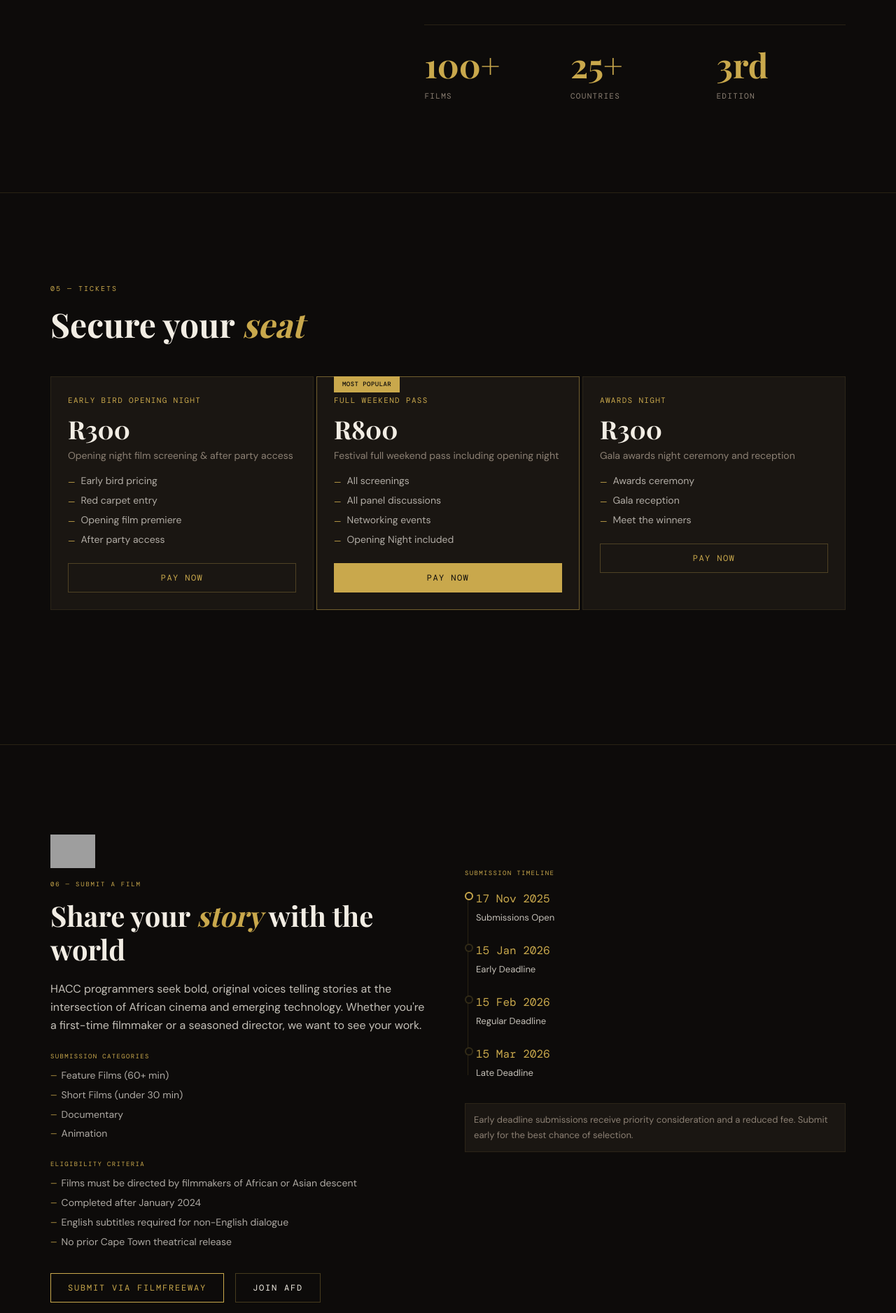
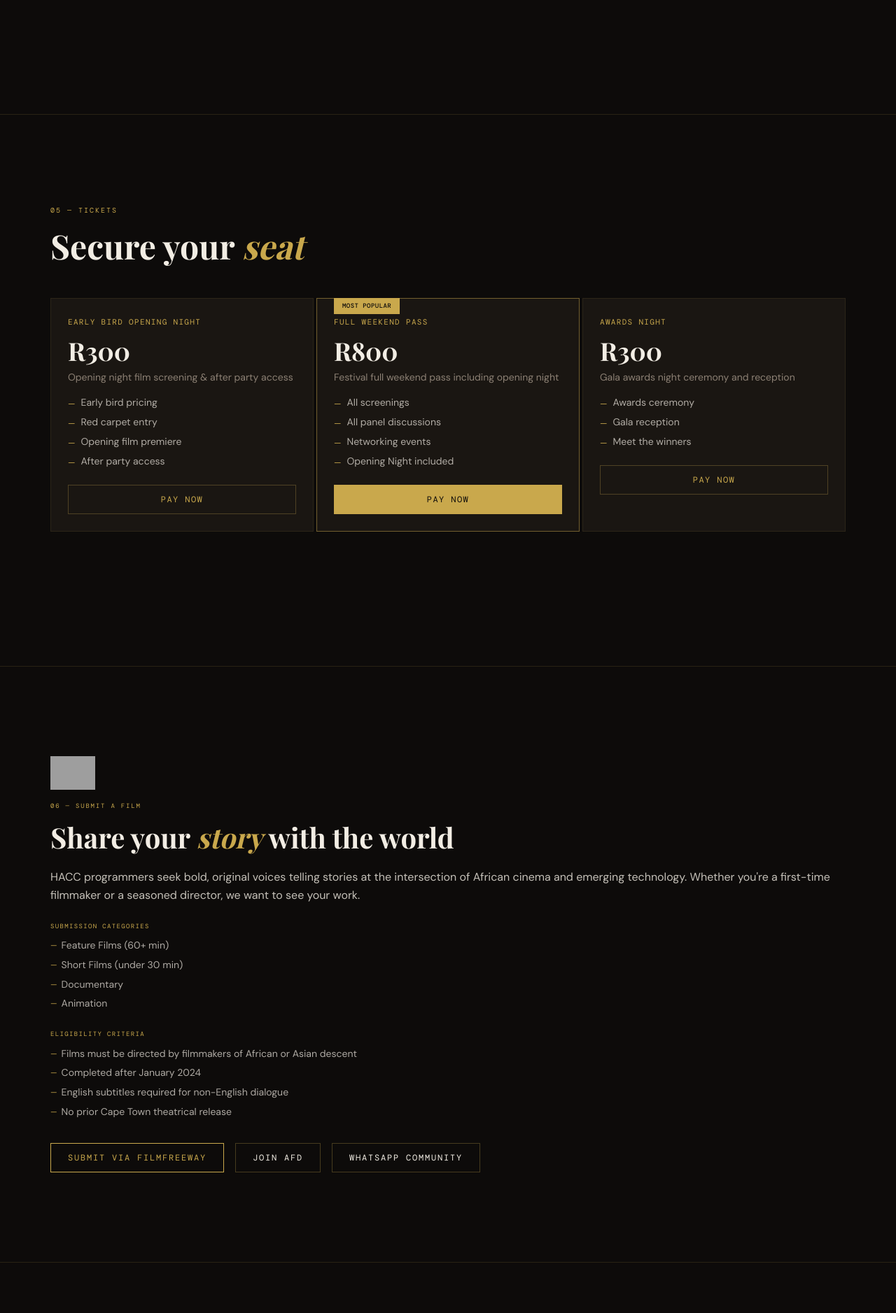
Before and after one commit to nafia007/hacc, a React (Vite) app: page / in a window 1280 px wide. Shown: the part 1140-3017 px from the top of the page at 70% size. Built offline with nearby package versions, Linux system fonts and the light colour scheme; grey boxes are pictures that could not be loaded; a web font is replaced by a local one.

Commit message:
Remove stats section from About and deadline timeline from Submit

```diff
--- a/src/sections/About.tsx
+++ b/src/sections/About.tsx
@@ -1,43 +1,5 @@
-import { useRef, useEffect, useState } from "react";
+import { useRef } from "react";
 import { motion, useInView } from "framer-motion";
-
-interface StatProps {
-  target: number;
-  suffix: string;
-  label: string;
-}
-
-function AnimatedStat({ target, suffix, label }: StatProps) {
-  const ref = useRef<HTMLDivElement>(null);
-  const isInView = useInView(ref, { once: true, margin: "-80px" });
-  const [value, setValue] = useState(0);
-
-  useEffect(() => {
-    if (!isInView) return;
-    const duration = 1500;
-    const startTime = Date.now();
-    const animate = () => {
-      const elapsed = Date.now() - startTime;
-      const progress = Math.min(elapsed / duration, 1);
-      const eased = 1 - Math.pow(1 - progress, 3);
-      setValue(Math.floor(eased * target));
-      if (progress < 1) requestAnimationFrame(animate);
-    };
-    requestAnimationFrame(animate);
-  }, [isInView, target]);
-
-  return (
-    <div ref={ref} className="text-center lg:text-left">
-      <span className="font-display text-4xl lg:text-5xl text-gold font-bold">
-        {value}
-        {suffix}
-      </span>
-      <p className="font-mono text-[11px] tracking-[0.12em] text-muted mt-2 uppercase">
-        {label}
-      </p>
-    </div>
-  );
-}
 
 export default function About() {
   const sectionRef = useRef<HTMLElement>(null);
@@ -73,7 +35,7 @@ export default function About() {
             </h2>
           </motion.div>
 
-          {/* Right: Description + Stats */}
+          {/* Right: Description */}
           <div>
             <motion.p
               initial={{ opacity: 0, y: 20 }}
@@ -98,21 +60,6 @@ export default function About() {
               diaspora, HACC is where stories find their audience and
               filmmakers find their community.
             </motion.p>
-
-            {/* Stats */}
-            <motion.div
-              initial={{ opacity: 0, y: 20 }}
-              animate={isInView ? { opacity: 1, y: 0 } : {}}
-              transition={{ duration: 0.6, delay: 0.4 }}
-              className="grid grid-cols-3 gap-6 pt-8"
-              style={{
-                borderTop: "1px solid rgba(201,168,76,0.15)",
-              }}
-            >
-              <AnimatedStat target={100} suffix="+" label="Films" />
-              <AnimatedStat target={25} suffix="+" label="Countries" />
-              <AnimatedStat target={3} suffix="rd" label="Edition" />
-            </motion.div>
           </div>
         </div>
       </div>
--- a/src/sections/Submit.tsx
+++ b/src/sections/Submit.tsx
@@ -1,12 +1,5 @@
 import { useRef } from "react";
 import { motion, useInView } from "framer-motion";
-
-const deadlines = [
-  { date: "17 Nov 2025", label: "Submissions Open", active: true },
-  { date: "15 Jan 2026", label: "Early Deadline", active: false },
-  { date: "15 Feb 2026", label: "Regular Deadline", active: false },
-  { date: "15 Mar 2026", label: "Late Deadline", active: false },
-];
 
 const categories = [
   "Feature Films (60+ min)",
@@ -34,8 +27,6 @@ export default function Submit() {
       style={{ borderBottom: "1px solid rgba(201,168,76,0.15)" }}
     >
        <div className="max-w-[1200px] mx-auto px-4 lg:px-8">
-         <div className="grid lg:grid-cols-[1fr_1fr] gap-8 lg:gap-12">
-          {/* Left: Content */}
           <motion.div
             initial={{ opacity: 0, y: 30 }}
             animate={isInView ? { opacity: 1, y: 0 } : {}}
@@ -130,52 +121,6 @@ export default function Submit() {
                 </a>
               </div>
           </motion.div>
-
-           {/* Right: Deadline Timeline */}
-           <motion.div
-             initial={{ opacity: 0, y: 20 }}
-             animate={isInView ? { opacity: 1, y: 0 } : {}}
-             transition={{ duration: 0.6, delay: 0.3 }}
-             className="lg:pt-12 pt-8"
-           >
-             <p className="font-mono text-[9px] tracking-[0.15em] text-gold uppercase mb-4">
-               Submission Timeline
-             </p>
-             <div className="relative pl-4">
-               {/* Vertical Line */}
-               <div className="absolute left-[4px] top-2 bottom-2 w-px bg-gold/15" />
-
-               {deadlines.map((d, i) => (
-                 <motion.div
-                   key={d.label}
-                   initial={{ opacity: 0, x: -8 }}
-                   animate={isInView ? { opacity: 1, x: 0 } : {}}
-                   transition={{ duration: 0.4, delay: 0.5 + i * 0.12 }}
-                   className="relative mb-6 last:mb-0"
-                 >
-                   {/* Dot */}
-                   <div
-                     className={`absolute -left-4 top-0.5 w-[12px] h-[12px] border-2 rounded-full bg-deep ${
-                       d.active ? "border-gold" : "border-gold/20"
-                     }`}
-                   />
-                   <p className="font-mono text-base text-gold">{d.date}</p>
-                   <p className="text-cream/80 text-[13px] mt-1">{d.label}</p>
-                 </motion.div>
-               ))}
-             </div>
-
-             {/* Note */}
-             <div
-               className="mt-8 p-3 border border-gold/10 bg-ink"
-             >
-               <p className="text-muted text-[13px]">
-                 Early deadline submissions receive priority consideration and a
-                 reduced fee. Submit early for the best chance of selection.
-               </p>
-             </div>
-           </motion.div>
-        </div>
        </div>
      </section>
   );
```
Lines whose indentation alone changed are shown as unchanged.
